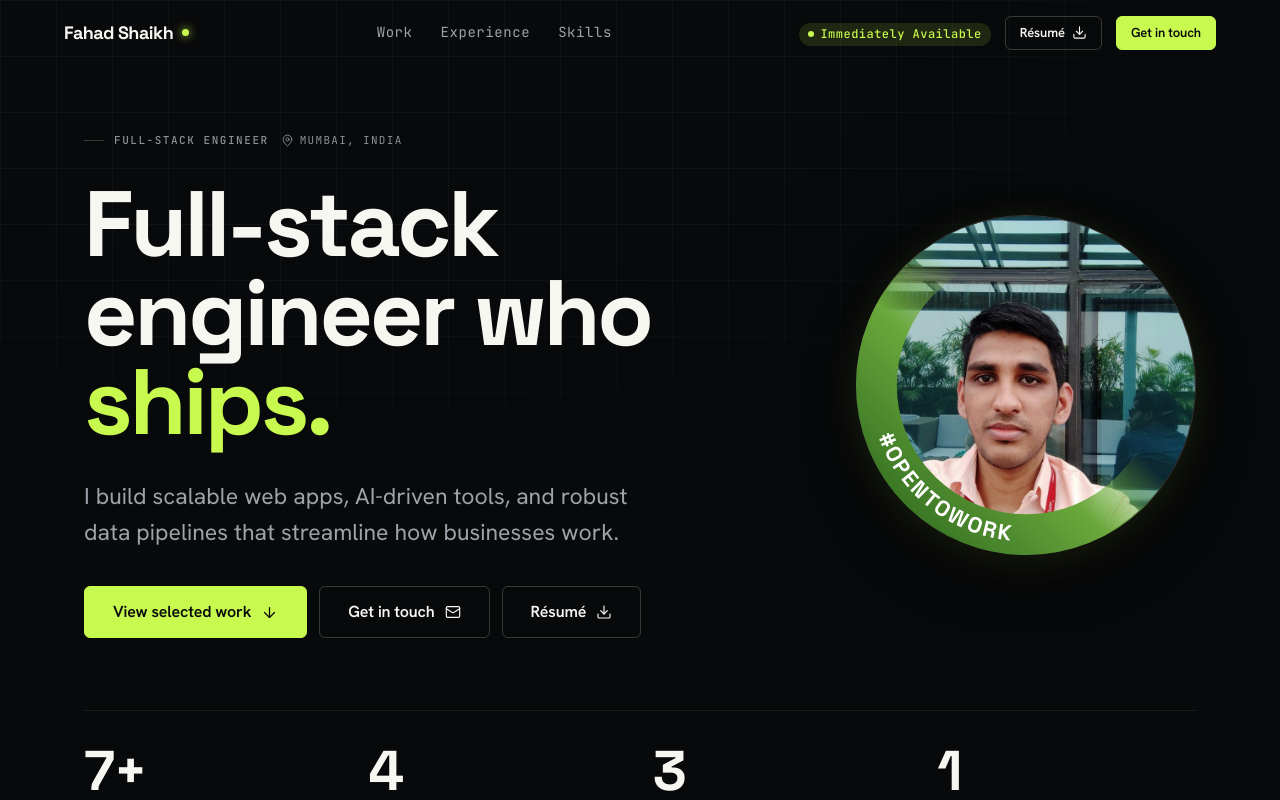
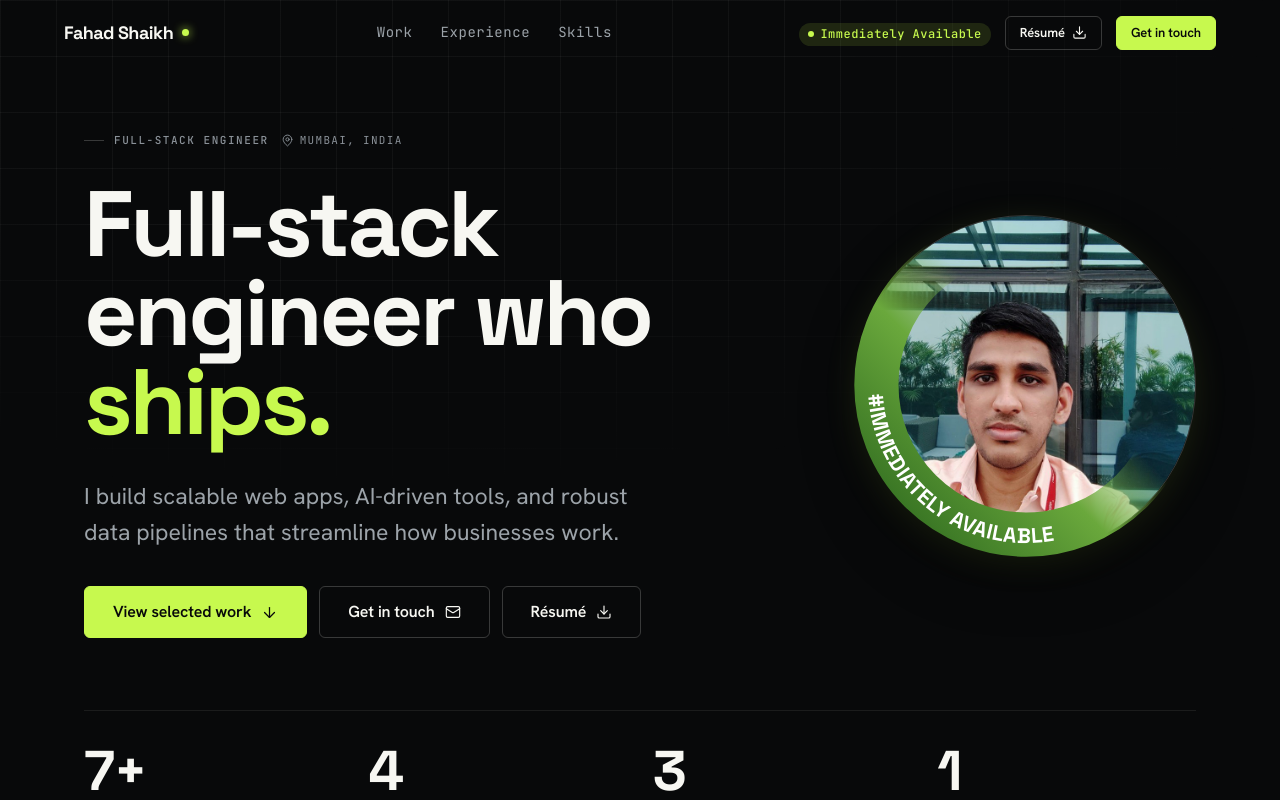
Before and after one commit to sfahadco/career-portfolio, a React (Vite) app: page / in a window 1280 px wide. Shown: the top 800 px of the page. Built offline with nearby package versions, Linux system fonts and the light colour scheme.

Commit message:
Improved UI

```diff
--- a/src/components/Hero.jsx
+++ b/src/components/Hero.jsx
@@ -77,12 +77,12 @@ export default function Hero() {
                     <stop offset="0.62" stopColor="#6aa83c" stopOpacity="1" />
                     <stop offset="1" stopColor="#2f6b1f" stopOpacity="1" />
                   </linearGradient>
-                  {/* text arc centred on the bottom-left (~128°), reading up-left → bottom-right */}
-                  <path id="otwTextPath" d="M 4.03 51.6 A 46 46 0 0 0 59.56 95.0" fill="none" />
+                  {/* text arc centred on the bottom-left (~128°, span ~120°), up-left → bottom-right */}
+                  <path id="otwTextPath" d="M 3.95 43.53 A 46.5 46.5 0 0 0 67.42 93.11" fill="none" />
                 </defs>
-                <circle cx="50" cy="50" r="44" fill="none" stroke="url(#otwGrad)" strokeWidth="12" />
-                <text fill="#ffffff" fontFamily="var(--font-display)" fontWeight="700" fontSize="6.4" letterSpacing="0.6">
-                  <textPath href="#otwTextPath" startOffset="50%" textAnchor="middle">#OPENTOWORK</textPath>
+                <circle cx="50" cy="50" r="44" fill="none" stroke="url(#otwGrad)" strokeWidth="13" />
+                <text fill="#ffffff" fontFamily="var(--font-display)" fontWeight="700" fontSize="6.2" letterSpacing="0.15">
+                  <textPath href="#otwTextPath" startOffset="50%" textAnchor="middle">#IMMEDIATELY AVAILABLE</textPath>
                 </text>
               </svg>
             )}
--- a/src/data.js
+++ b/src/data.js
@@ -82,7 +82,6 @@ export const PORTFOLIO = {
       role: 'Full-Stack Engineer',
       period: 'Nov 2025 — Jun 2026',
       location: 'Remote',
-      current: true,
       points: [
         'Architected and shipped a multi-tenant email marketing SaaS end to end (Laravel 12, React 19, TypeScript, PostgreSQL).',
         'Built Redis-backed queue infrastructure, containerized the stack with Docker Compose, and automated deploys via GitHub Actions → OCI.',
```
